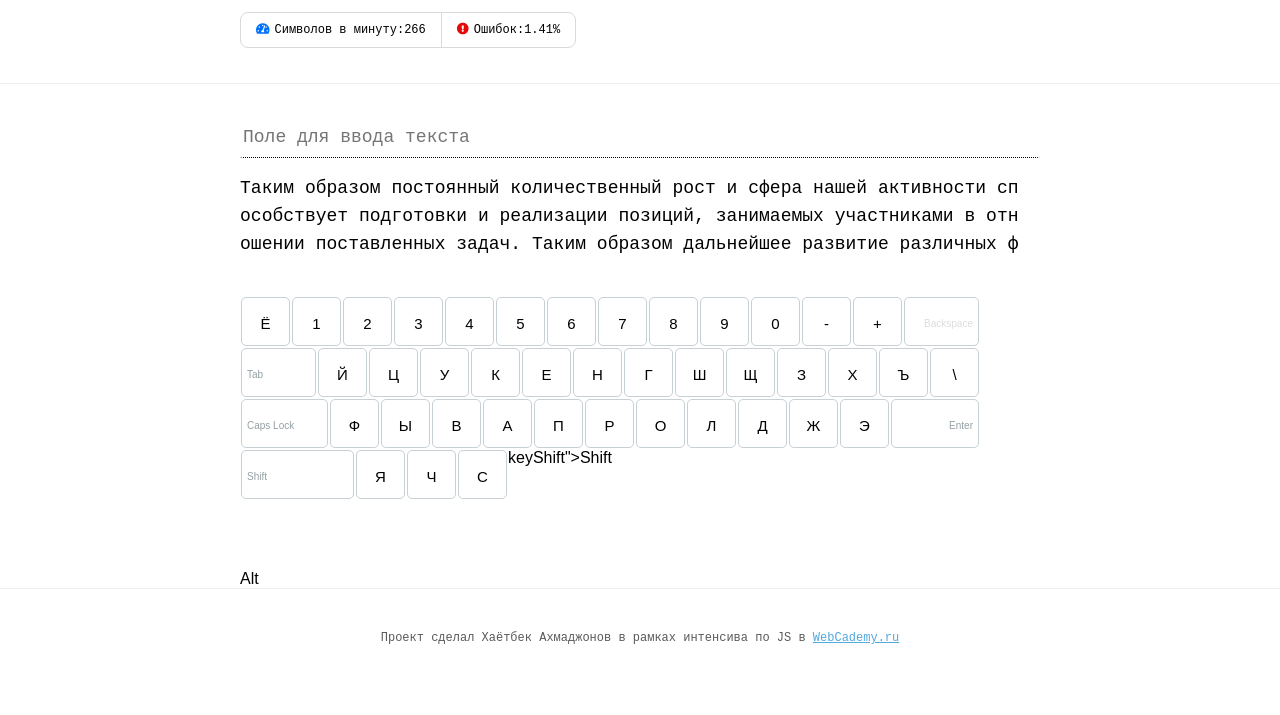
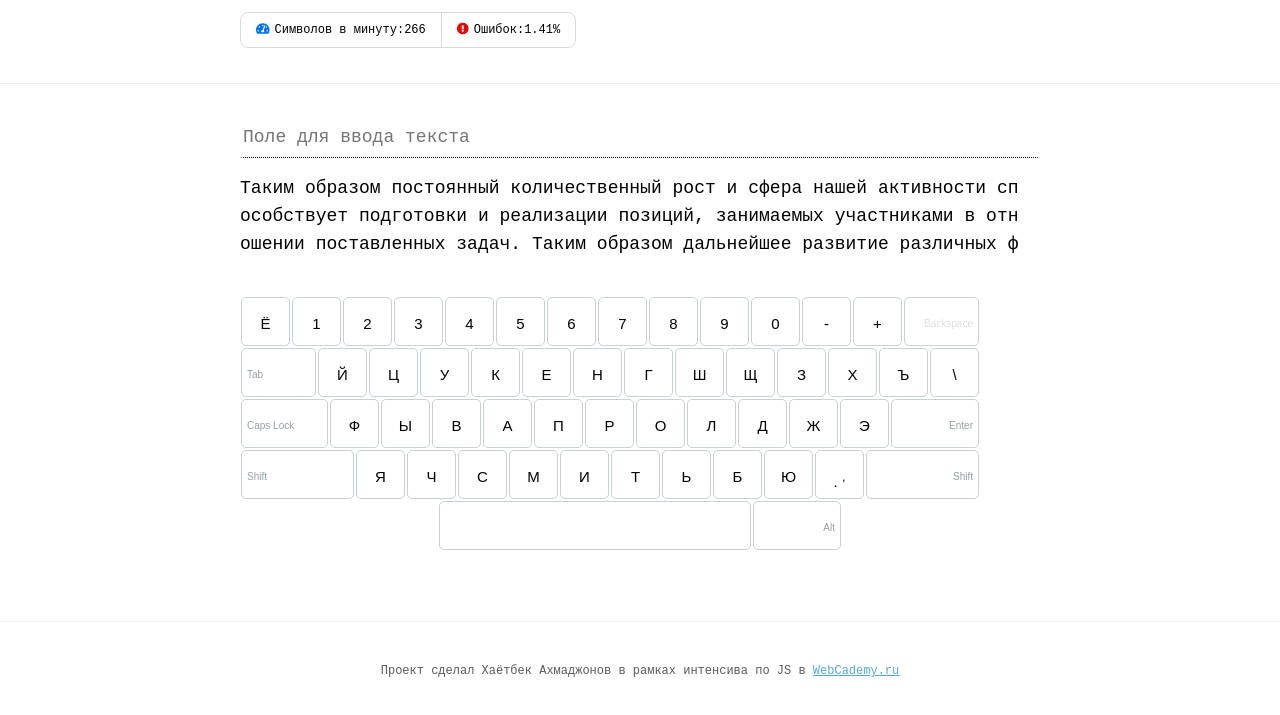
Before and after one commit to KhaetbekIT/Keyboard, a plain HTML site: page index.html in a window 1280 px wide. Shown: the part 165-880 px from the top of the page. Drawn offline with Linux system fonts and the light colour scheme; a web font is replaced by a local one.

Commit message:
#fix #js #htmlФикс ошибки

```diff
--- a/index.html
+++ b/index.html
@@ -131,7 +131,15 @@
 				<div class="shift" data-key="Shift">Shift</div>
 				<div data-key="я">Я</div>
 				<div data-key="ч">Ч</div>
-				<div data-key="с">С</div>keyShift">Shift</div>
+				<div data-key="с">С</div>
+				<div data-key="м">М</div>
+				<div data-key="и">И</div>
+				<div data-key="т">Т</div>
+				<div data-key="ь">Ь</div>
+				<div data-key="б">Б</div>
+				<div data-key="ю">Ю</div>
+				<div data-key="." >. <sup data-key="," >,</sup></div>
+				<div class="shift" data-key="Shift">Shift</div>
 			</div>
 			<div class="line">
 				<div class="space" data-key=" "></div>
@@ -150,7 +158,7 @@
 		<!-- // Copyright -->
 	</div>
 
-	<script src="./js/main.js"></script>
+	<script src="js/main.js"></script>
 </body>
 
 </html>
--- a/js/main.js
+++ b/js/main.js
@@ -115,7 +115,6 @@ inputElement.addEventListener("keydown", function(e){
         eventKeyElement.classList.add("hint")
     }
 
-    console.log(e)
     const currentLetter = getCurrentLetter()
     if(e.key == currentLetter.label){
         letterId += 1
```
